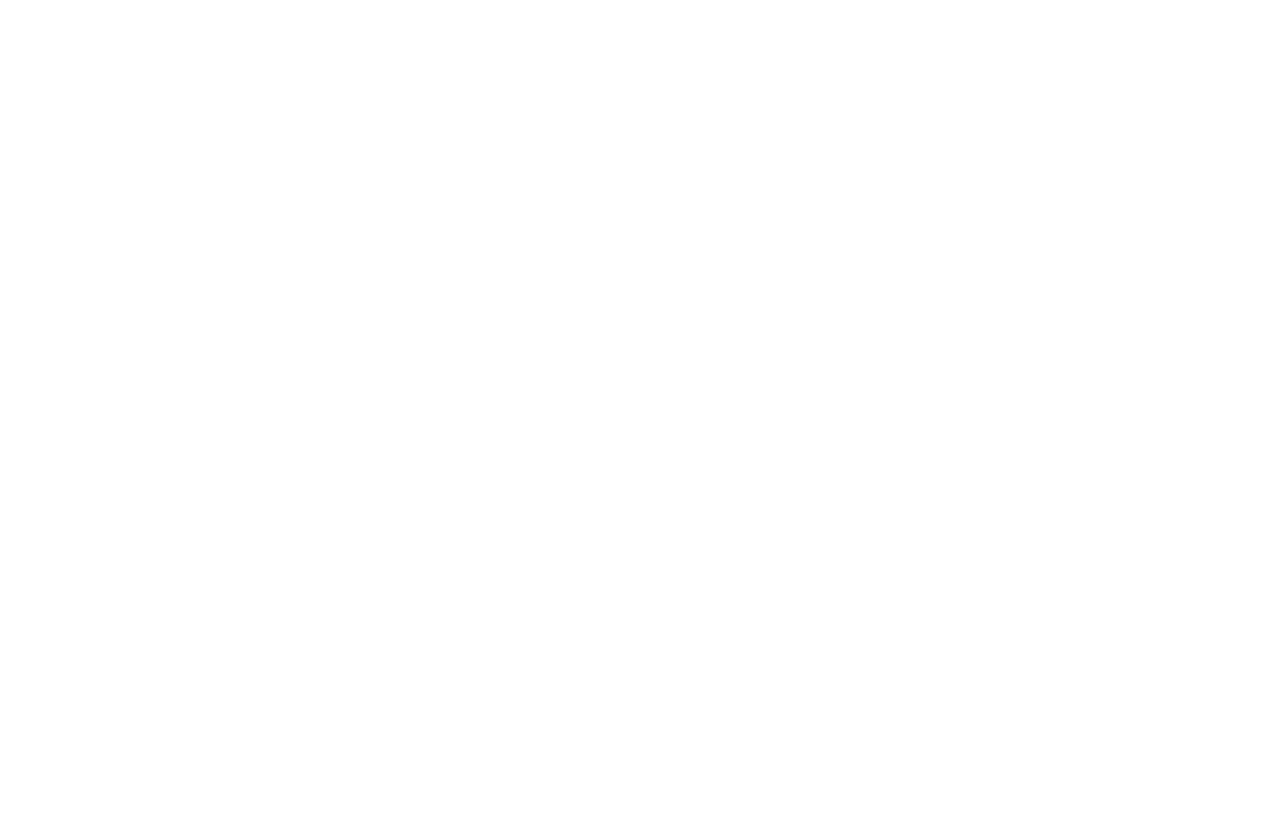
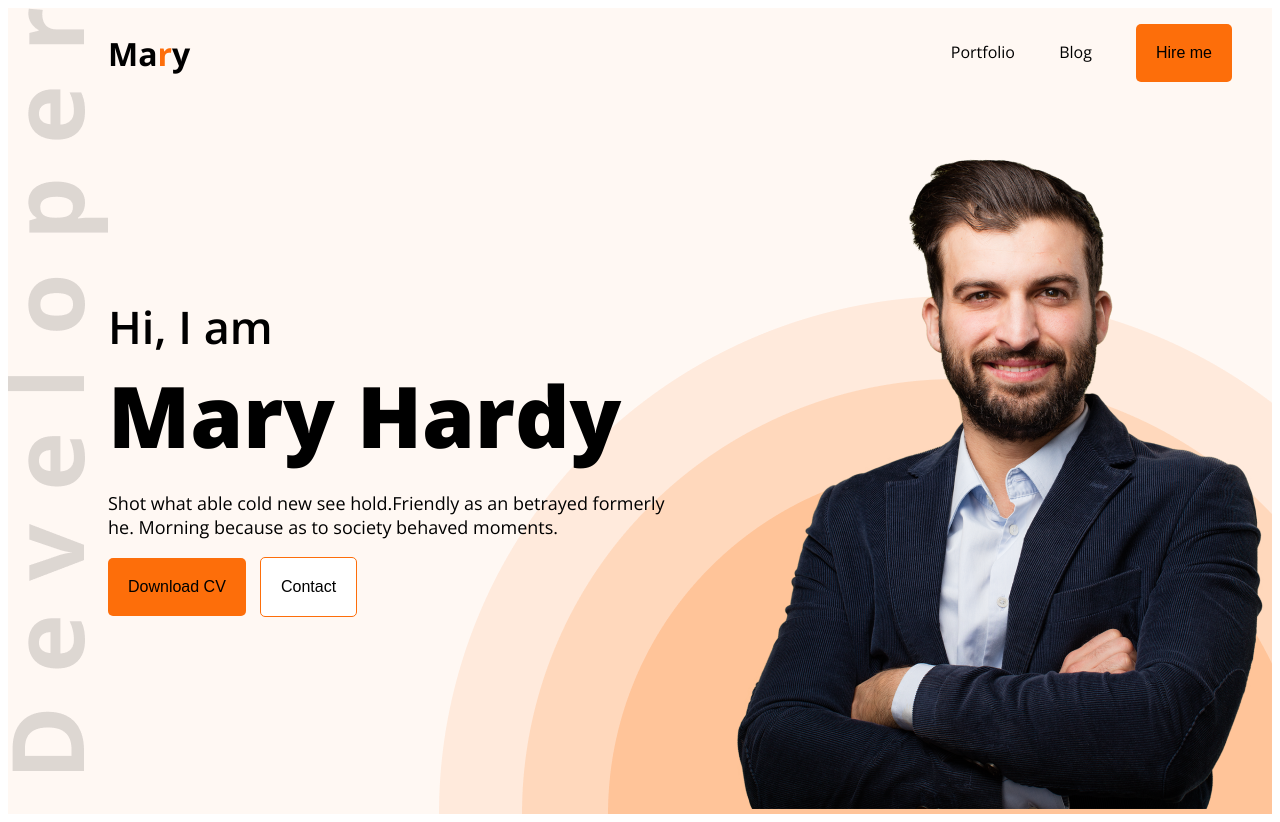
Before and after one commit to armaneousuf/web-dev-portfolio, a plain HTML site: page index.html in a window 1280 px wide. Before the commit the page ends 800 px from the top, so only its background shows below. Drawn offline with nearby package versions, Linux system fonts and the light colour scheme.

Commit message:
header part completed

```diff
--- a/index.html
+++ b/index.html
@@ -7,6 +7,34 @@
     <link rel="stylesheet" href="styles/styles.css">
 </head>
 <body>
+    <header>
+        <div class="header-container">
+            <h1>Ma<span>r</span>y</h1>
+            <nav class="navbar">
+                <ul>
+                    <li><a href="#">Portfolio</a></li>
+                    <li><a href="#">Blog</a></li>
+                    <li><button class="btn-primary">Hire me</button></li>
+                </ul>
+            </nav>
+        </div>
 
+        <div class="header-container">
+            <div class="introduction">
+                <h2>Hi, I am</h2>
+                <p class="intro-name">Mary Hardy</p>
+                <p class="intro-description">Shot what able cold new see hold.Friendly as an betrayed formerly he. Morning because as to society behaved moments.</p>
+                <button class="btn-primary">Download CV</button>
+                <button class="btn-contact">Contact</button>
+            </div>
+
+           <div class="intro-img">
+            <img src="images/hardy.png" alt="images of Hardy">
+           </div>
+        </div>
+    </header>
+
+    <main></main>
+    <footer></footer>
 </body>
 </html>
--- a/styles/styles.css
+++ b/styles/styles.css
@@ -0,0 +1,76 @@
+@import url('https://fonts.googleapis.com/css2?family=Open+Sans:ital,wght@0,300..800;1,300..800&display=swap');
+
+body {
+    font-family: "Open Sans", sans-serif;
+}
+
+header {
+    background-color: #FFF8F3;
+    background-image: url(developer.png), url(header_bg.png);
+    background-repeat: no-repeat;
+    background-position: left top, right bottom;
+}
+
+span {
+    color: #FD6E0A;
+}
+
+.navbar ul {
+    list-style: none;
+}
+
+.navbar ul li {
+    display: inline;
+    margin-right: 40px;
+}
+
+.navbar ul li a {
+    text-decoration: none;
+    color: #000;
+}
+
+.header-container {
+    display: flex;
+    justify-content: space-between;
+    align-items: center;
+    margin-left: 100px;
+}
+
+.introduction h2 {
+    font-size: 45px;
+    font-weight: 600;
+    margin: 0;
+}
+
+.intro-name {
+    font-size: 85px;
+    font-weight: 800;
+    margin: 0;
+}
+
+.intro-description {
+    font-size: 18px;
+}
+
+.intro-img {
+    margin-top: 35px;
+}
+
+.btn-primary {
+    background-color: #FD6E0A;
+    border: none;
+    border-radius: 5px;
+    padding: 20px;
+    font-size: 16px;
+}
+
+.btn-contact {
+    border: 1px solid #FD6E0A;
+    background-color: #fff;
+    padding: 20px;
+    border-radius: 5px;
+    margin-left: 10px;
+    font-size: 16px;
+}
+
+/* main content starts */
```
Also changed, not shown: styles/developer.png (renamed from images/developer.png), styles/header_bg.png (renamed from images/header_bg.png).
